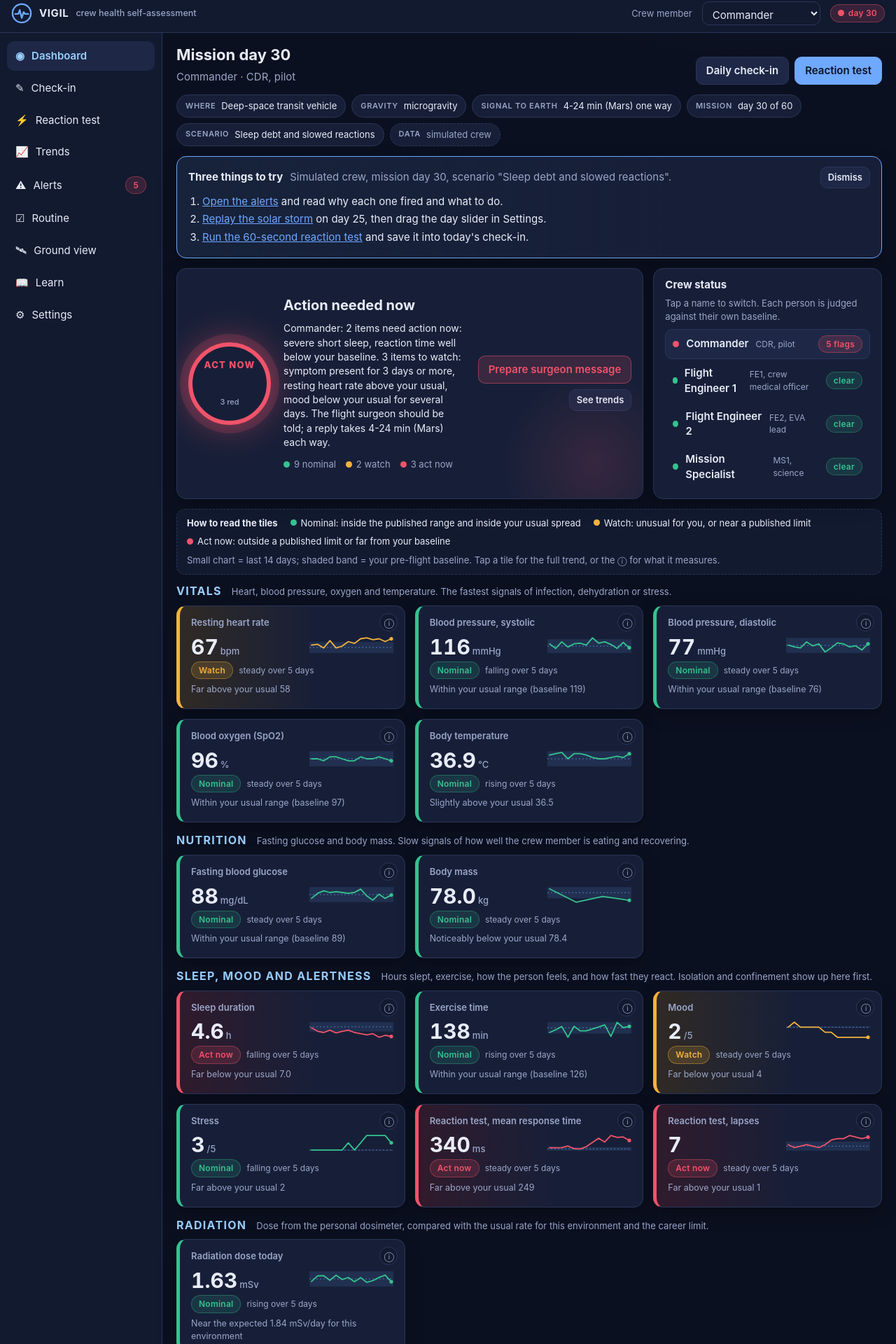
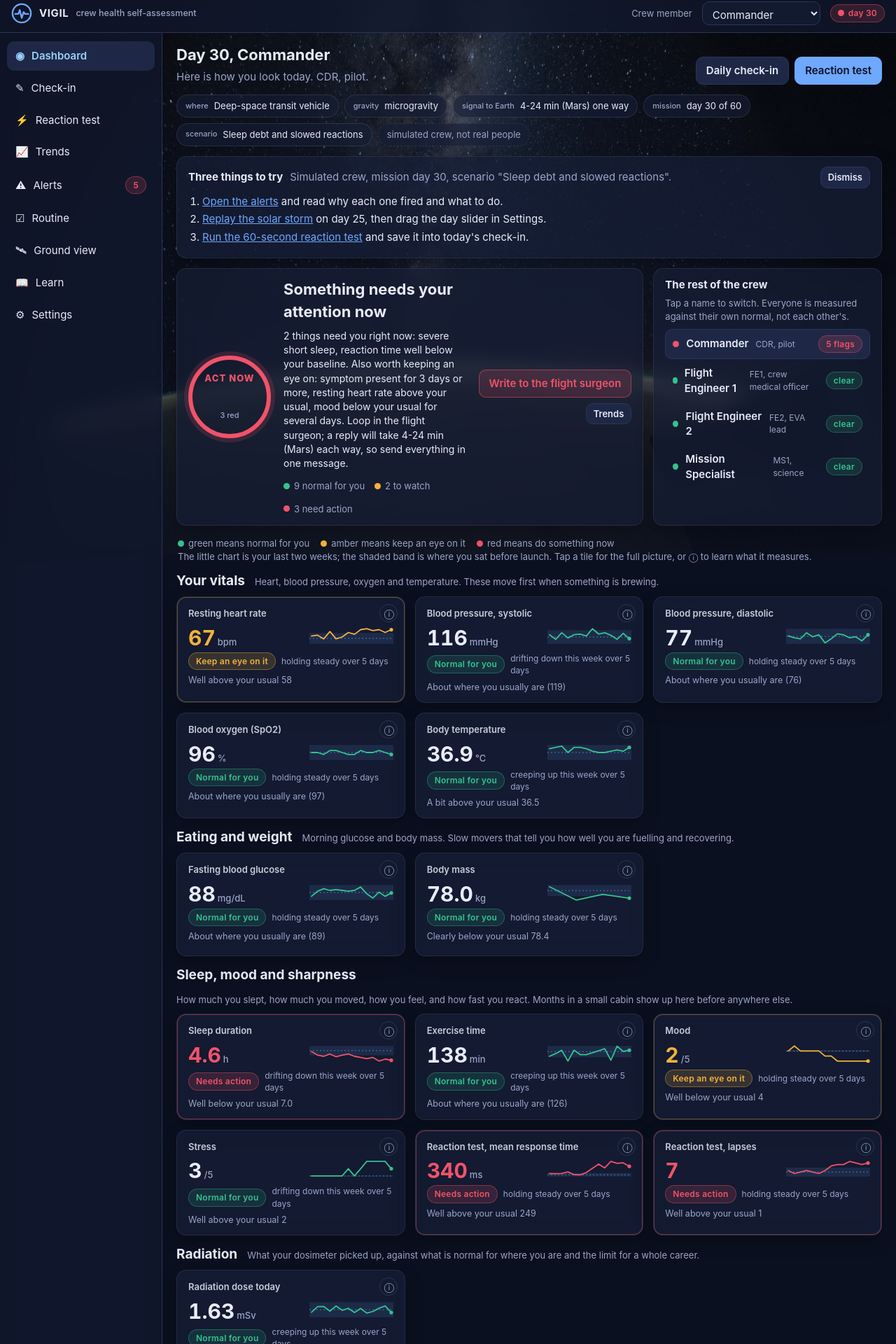
Before and after one commit to victor-andiazabal/victor-andiazabal, a React (Vite) app in the folder vigil/: page / in a window 1280 px wide. Shown: the part 8-1928 px from the top of the page at 70% size. Built offline with nearby package versions, Linux system fonts and the light colour scheme.

Commit message:
Space backdrop, glass panels, and a more human dashboard voice

```diff
--- a/vigil/src/App.tsx
+++ b/vigil/src/App.tsx
@@ -87,7 +87,8 @@ export default function App() {
           </button>
         ))}
         <div className="foot">
-          NASA Space Apps 2026<br />Les Tigres de Bethesda
+          NASA Space Apps 2026<br />Les Tigres de Bethesda<br />
+          <span style={{ opacity: 0.7 }}>Backdrop: NASA, ISS074-E-521637</span>
         </div>
       </nav>
 
--- a/vigil/src/components/Dashboard.tsx
+++ b/vigil/src/components/Dashboard.tsx
@@ -15,33 +15,34 @@ function readTour(): boolean {
 }
 
 const GROUPS: { key: IndicatorDef['group']; title: string; blurb: string }[] = [
-  { key: 'vitals', title: 'Vitals', blurb: 'Heart, blood pressure, oxygen and temperature. The fastest signals of infection, dehydration or stress.' },
-  { key: 'metabolic', title: 'Nutrition', blurb: 'Fasting glucose and body mass. Slow signals of how well the crew member is eating and recovering.' },
-  { key: 'behavioral', title: 'Sleep, mood and alertness', blurb: 'Hours slept, exercise, how the person feels, and how fast they react. Isolation and confinement show up here first.' },
-  { key: 'environment', title: 'Radiation', blurb: 'Dose from the personal dosimeter, compared with the usual rate for this environment and the career limit.' },
+  { key: 'vitals', title: 'Your vitals', blurb: 'Heart, blood pressure, oxygen and temperature. These move first when something is brewing.' },
+  { key: 'metabolic', title: 'Eating and weight', blurb: 'Morning glucose and body mass. Slow movers that tell you how well you are fuelling and recovering.' },
+  { key: 'behavioral', title: 'Sleep, mood and sharpness', blurb: 'How much you slept, how much you moved, how you feel, and how fast you react. Months in a small cabin show up here before anywhere else.' },
+  { key: 'environment', title: 'Radiation', blurb: 'What your dosimeter picked up, against what is normal for where you are and the limit for a whole career.' },
 ];
 
 /** One plain sentence describing where today's value sits against the person's own history. */
 function baselineWords(def: IndicatorDef, value: number | null, z: number | null, baseline: { median: number } | null): string {
   if (value === null || !baseline) return 'No baseline yet';
-  if (z === null) return `Baseline ${fmt(def.id, baseline.median)} ${def.unit}`;
+  if (z === null) return `You usually sit around ${fmt(def.id, baseline.median)} ${def.unit}`;
   const abs = Math.abs(z);
   const dir = z > 0 ? 'above' : 'below';
-  if (abs < 1) return `Within your usual range (baseline ${fmt(def.id, baseline.median)})`;
-  if (abs < 2) return `Slightly ${dir} your usual ${fmt(def.id, baseline.median)}`;
-  if (abs < 3) return `Noticeably ${dir} your usual ${fmt(def.id, baseline.median)}`;
-  return `Far ${dir} your usual ${fmt(def.id, baseline.median)}`;
+  const b = fmt(def.id, baseline.median);
+  if (abs < 1) return `About where you usually are (${b})`;
+  if (abs < 2) return `A bit ${dir} your usual ${b}`;
+  if (abs < 3) return `Clearly ${dir} your usual ${b}`;
+  return `Well ${dir} your usual ${b}`;
 }
 
-const TREND_WORDS = { up: 'rising', down: 'falling', flat: 'steady' } as const;
+const TREND_WORDS = { up: 'creeping up this week', down: 'drifting down this week', flat: 'holding steady' } as const;
 
 function summarySentence(name: string, overall: Level, reds: string[], ambers: string[], surgeon: boolean, delay: string): string {
-  if (overall === 'green') return `${name}: everything is inside published ranges and inside your usual spread today. Keep the routine going.`;
+  if (overall === 'green') return `Nothing stands out today, ${name}. Every number is where it normally is for you and inside the published ranges. Keep doing what you're doing.`;
   const parts: string[] = [];
-  if (reds.length) parts.push(`${reds.length === 1 ? 'One item needs' : `${reds.length} items need`} action now: ${reds.join(', ')}.`);
-  if (ambers.length) parts.push(`${ambers.length === 1 ? 'One item' : `${ambers.length} items`} to watch: ${ambers.join(', ')}.`);
-  parts.push(surgeon ? `The flight surgeon should be told; a reply takes ${delay} each way.` : 'Nothing needs the ground today.');
-  return `${name}: ${parts.join(' ')}`;
+  if (reds.length) parts.push(`${reds.length === 1 ? 'One thing needs you right now' : `${reds.length} things need you right now`}: ${reds.join(', ')}.`);
+  if (ambers.length) parts.push(`${ambers.length === 1 ? 'Worth keeping an eye on' : `Also worth keeping an eye on`}: ${ambers.join(', ')}.`);
+  parts.push(surgeon ? `Loop in the flight surgeon; a reply will take ${delay} each way, so send everything in one message.` : 'Nothing here needs the ground yet.');
+  return parts.join(' ');
 }
 
 export function Dashboard({ go }: { go: (v: View, indicator?: IndicatorId) => void }) {
@@ -67,8 +68,8 @@ export function Dashboard({ go }: { go: (v: View, indicator?: IndicatorId) => vo
     <>
       <div className="page-head">
         <div>
-          <h1>Mission day {settings.currentDay}</h1>
-          <p>{selected.callsign} · {selected.role}</p>
+          <h1>Day {settings.currentDay}, {selected.callsign}</h1>
+          <p>Here is how you look today. {selected.role}.</p>
         </div>
         <div style={{ display: 'flex', gap: 8 }}>
           <button className="btn" onClick={() => go('checkin')}>Daily check-in</button>
@@ -77,12 +78,12 @@ export function Dashboard({ go }: { go: (v: View, indicator?: IndicatorId) => vo
       </div>
 
       <div className="mission-strip" aria-label="Mission context">
-        <span className="chip"><span className="k">Where</span>{env.label}</span>
-        <span className="chip"><span className="k">Gravity</span>{env.gravity}</span>
-        <span className="chip"><span className="k">Signal to Earth</span>{env.commDelay} one way</span>
-        <span className="chip"><span className="k">Mission</span>day {settings.currentDay} of {MAX_MISSION_DAY}</span>
-        <span className="chip"><span className="k">Scenario</span>{scenario.label}</span>
-        <span className="chip muted-chip"><span className="k">Data</span>simulated crew</span>
+        <span className="chip"><span className="k">where</span>{env.label}</span>
+        <span className="chip"><span className="k">gravity</span>{env.gravity}</span>
+        <span className="chip"><span className="k">signal to Earth</span>{env.commDelay} one way</span>
+        <span className="chip"><span className="k">mission</span>day {settings.currentDay} of {MAX_MISSION_DAY}</span>
+        <span className="chip"><span className="k">scenario</span>{scenario.label}</span>
+        <span className="chip muted-chip">simulated crew, not real people</span>
       </div>
 
       {tour && (
@@ -103,34 +104,34 @@ export function Dashboard({ go }: { go: (v: View, indicator?: IndicatorId) => vo
       <div className="grid cols-3" style={{ marginBottom: 14 }}>
         <div className={`panel status-hero hero-${ev.overall}`} style={{ gridColumn: 'span 2' }}>
           <div className={`ring ${ev.overall}`}>
-            <span className="ring-word">{LEVEL_LABEL[ev.overall].toUpperCase()}</span>
+            <span className="ring-word">{ev.overall === 'green' ? 'OK' : ev.overall === 'amber' ? 'WATCH' : 'ACT NOW'}</span>
             <span className="ring-sub">{counts.red ? `${counts.red} red` : counts.amber ? `${counts.amber} amber` : 'all green'}</span>
           </div>
           <div className="meta">
             <span className="big">
-              {ev.overall === 'green' && 'All indicators within your usual range'}
-              {ev.overall === 'amber' && `${ambers.length} item${ambers.length === 1 ? '' : 's'} to watch, nothing urgent`}
-              {ev.overall === 'red' && 'Action needed now'}
+              {ev.overall === 'green' && 'You look fine today'}
+              {ev.overall === 'amber' && `A few things to keep an eye on, nothing urgent`}
+              {ev.overall === 'red' && 'Something needs your attention now'}
             </span>
             <p className="summary">{summarySentence(selected.callsign, ev.overall, reds, ambers, ev.notifySurgeon, env.commDelay)}</p>
             <div className="count-row" aria-label="Indicator counts">
-              <span><span className="dot green" />{counts.green} nominal</span>
-              <span><span className="dot amber" />{counts.amber} watch</span>
-              <span><span className="dot red" />{counts.red} act now</span>
+              <span><span className="dot green" />{counts.green} normal for you</span>
+              <span><span className="dot amber" />{counts.amber} to watch</span>
+              <span><span className="dot red" />{counts.red} need action</span>
             </div>
           </div>
           <div className="actions">
             {ev.notifySurgeon ? (
-              <button className="btn danger" onClick={() => go('alerts')}>Prepare surgeon message</button>
+              <button className="btn danger" onClick={() => go('alerts')}>Write to the flight surgeon</button>
             ) : (
-              <button className="btn" onClick={() => go('alerts')}>Open alerts</button>
+              <button className="btn" onClick={() => go('alerts')}>See the details</button>
             )}
-            <button className="btn sm" onClick={() => go('trends')}>See trends</button>
+            <button className="btn sm" onClick={() => go('trends')}>Trends</button>
           </div>
         </div>
         <div className="panel">
-          <h3>Crew status</h3>
-          <p className="muted" style={{ fontSize: 13, marginBottom: 8 }}>Tap a name to switch. Each person is judged against their own baseline.</p>
+          <h3>The rest of the crew</h3>
+          <p className="muted" style={{ fontSize: 13, marginBottom: 8 }}>Tap a name to switch. Everyone is measured against their own normal, not each other's.</p>
           {evals.map(({ crew: c, ev: e }) => (
             <button
               key={c.id}
@@ -146,13 +147,12 @@ export function Dashboard({ go }: { go: (v: View, indicator?: IndicatorId) => vo
         </div>
       </div>
 
-      <div className="legend">
-        <b>How to read the tiles</b>
-        <span><span className="dot green" /> Nominal: inside the published range and inside your usual spread</span>
-        <span><span className="dot amber" /> Watch: unusual for you, or near a published limit</span>
-        <span><span className="dot red" /> Act now: outside a published limit or far from your baseline</span>
-        <span className="muted">Small chart = last 14 days; shaded band = your pre-flight baseline. Tap a tile for the full trend, or the ⓘ for what it measures.</span>
-      </div>
+      <p className="legend">
+        <span><span className="dot green" /> green means normal for you</span>
+        <span><span className="dot amber" /> amber means keep an eye on it</span>
+        <span><span className="dot red" /> red means do something now</span>
+        <span className="muted">The little chart is your last two weeks; the shaded band is where you sat before launch. Tap a tile for the full picture, or ⓘ to learn what it measures.</span>
+      </p>
 
       {GROUPS.map((g) => (
         <section key={g.key} className="tile-group">
@@ -172,8 +172,8 @@ export function Dashboard({ go }: { go: (v: View, indicator?: IndicatorId) => vo
               const doseWords = (() => {
                 if (s.value === null) return 'No reading today';
                 const r = s.value / env.dailyDoseMsv;
-                if (r < 1.5) return `Near the expected ${env.dailyDoseMsv} mSv/day for this environment`;
-                return `${r.toFixed(1)} times the expected ${env.dailyDoseMsv} mSv/day here`;
+                if (r < 1.5) return `A normal day here (about ${env.dailyDoseMsv} mSv is typical)`;
+                return `${r.toFixed(1)} times a normal day here (${env.dailyDoseMsv} mSv is typical)`;
               })();
               return (
                 <div
@@ -227,10 +227,10 @@ export function Dashboard({ go }: { go: (v: View, indicator?: IndicatorId) => vo
       <div className="grid cols-3" style={{ marginTop: 6 }}>
         <div className="panel" style={{ gridColumn: 'span 2' }}>
           <h3>
-            Alerts <Pill level={ev.overall}>{ev.findings.length}</Pill>
+            What to do about it <Pill level={ev.overall}>{ev.findings.length}</Pill>
           </h3>
-          <p className="muted" style={{ fontSize: 13 }}>Each alert says which rule fired, with the numbers, and what to do. Sources are linked on the Alerts page.</p>
-          {top.length === 0 && <p className="muted">Nothing to flag. Keep the routine going.</p>}
+          <p className="muted" style={{ fontSize: 13 }}>Every flag explains itself: what tripped it, the actual numbers, and the next step. The sources are one tap away on the Alerts page.</p>
+          {top.length === 0 && <p className="muted">Nothing to flag today.</p>}
           {top.map((f) => (
             <div key={f.id} className={`alert ${f.level}`}>
               <div className="head">
@@ -244,7 +244,7 @@ export function Dashboard({ go }: { go: (v: View, indicator?: IndicatorId) => vo
             </div>
           ))}
           {ev.findings.length > top.length && (
-            <button className="btn sm" onClick={() => go('alerts')}>See all {ev.findings.length} alerts</button>
+            <button className="btn sm" onClick={() => go('alerts')}>See all {ev.findings.length}</button>
           )}
         </div>
         <div style={{ display: 'grid', gap: 14, alignContent: 'start' }}>
@@ -252,17 +252,17 @@ export function Dashboard({ go }: { go: (v: View, indicator?: IndicatorId) => vo
             <h3>Today's routine</h3>
             <div className="progress" style={{ marginBottom: 8 }}><span style={{ width: `${(done / tasks.length) * 100}%` }} /></div>
             <p className="muted" style={{ margin: 0 }}>
-              {done} of {tasks.length} tasks done today.{' '}
-              <a href="#" onClick={(e) => { e.preventDefault(); go('routine'); }}>Open routine</a>
+              {done === 0 ? `Nothing ticked off yet, ${tasks.length} things on the list.` : `${done} of ${tasks.length} done.`}{' '}
+              <a href="#" onClick={(e) => { e.preventDefault(); go('routine'); }}>Open the list</a>
             </p>
           </div>
           <div className="panel">
-            <h3>Radiation this mission</h3>
+            <h3>Dose so far this mission</h3>
             <div className={`progress ${dosePct >= 80 ? 'red' : dosePct >= 50 ? 'amber' : ''}`} style={{ marginBottom: 8 }}>
               <span style={{ width: `${dosePct}%` }} />
             </div>
             <p className="muted" style={{ margin: 0 }}>
-              {ev.cumulativeDoseMsv.toFixed(1)} mSv so far, {dosePct.toFixed(1)}% of NASA's 600 mSv career limit. {env.doseNote}
+              {ev.cumulativeDoseMsv.toFixed(1)} mSv, which is {dosePct.toFixed(1)}% of the 600 mSv NASA allows over a whole career. {env.doseNote}
             </p>
           </div>
         </div>
--- a/vigil/src/components/ui.tsx
+++ b/vigil/src/components/ui.tsx
@@ -2,7 +2,7 @@ import { indicatorById } from '../data/indicators';
 import { sourceById } from '../data/sources';
 import type { IndicatorId, Level } from '../lib/types';
 
-export const LEVEL_LABEL: Record<Level, string> = { green: 'Nominal', amber: 'Watch', red: 'Act now' };
+export const LEVEL_LABEL: Record<Level, string> = { green: 'Normal for you', amber: 'Keep an eye on it', red: 'Needs action' };
 
 export function Pill({ level, children }: { level: Level | 'neutral'; children?: React.ReactNode }) {
   return (
--- a/vigil/src/styles.css
+++ b/vigil/src/styles.css
@@ -367,7 +367,7 @@ main { background:
 }
 .status-hero .ring.amber { box-shadow: 0 0 0 8px var(--amber-bg), 0 0 36px rgba(243,178,60,0.35); }
 .status-hero .ring.red { box-shadow: 0 0 0 8px var(--red-bg), 0 0 36px rgba(240,83,106,0.4); animation: pulse 2.4s ease-in-out infinite; }
-.status-hero .ring .ring-word { font-size: 13px; letter-spacing: 0.1em; }
+.status-hero .ring .ring-word { font-size: 13px; letter-spacing: 0.08em; text-align: center; line-height: 1.1; padding: 0 10px; }
 .status-hero .ring .ring-sub { font-size: 11px; font-weight: 500; letter-spacing: 0; color: var(--muted); }
 @keyframes pulse { 0%,100% { box-shadow: 0 0 0 8px var(--red-bg), 0 0 36px rgba(240,83,106,0.4); } 50% { box-shadow: 0 0 0 12px var(--red-bg), 0 0 52px rgba(240,83,106,0.55); } }
 @media (prefers-reduced-motion: reduce) { .status-hero .ring.red { animation: none; } }
@@ -409,3 +409,53 @@ main { background:
 .tile.flipped { background: var(--panel-2); }
 .tile-back p { font-size: 13px; margin: 0 0 6px; }
 .spark { flex: 0 0 auto; }
+
+/* Space backdrop and glass panels */
+body { background: var(--bg); }
+/* Photo lives on a fixed layer so it also stays put on phones, which ignore background-attachment. */
+body::before {
+  content: ''; position: fixed; inset: 0; z-index: -1; pointer-events: none;
+  background:
+    linear-gradient(180deg, rgba(11,16,32,0.28) 0%, rgba(11,16,32,0.62) 45%, rgba(11,16,32,0.86) 100%),
+    url(/space.jpg) center 20% / cover no-repeat var(--bg);
+}
+:root[data-theme='light'] body::before {
+  background:
+    linear-gradient(180deg, rgba(243,245,251,0.78) 0%, rgba(243,245,251,0.9) 40%, rgba(243,245,251,0.97) 100%),
+    url(/space.jpg) center 20% / cover no-repeat var(--bg);
+}
+main { background: none; }
+.topbar, .sidenav, .mobile-nav { background: rgba(18,26,48,0.72); backdrop-filter: blur(14px); -webkit-backdrop-filter: blur(14px); }
+:root[data-theme='light'] .topbar, :root[data-theme='light'] .sidenav, :root[data-theme='light'] .mobile-nav { background: rgba(233,237,247,0.8); }
+.panel { background: rgba(23,31,56,0.66); backdrop-filter: blur(12px); -webkit-backdrop-filter: blur(12px); border-color: rgba(255,255,255,0.08); }
+:root[data-theme='light'] .panel { background: rgba(255,255,255,0.82); border-color: rgba(20,30,60,0.1); }
+.mission-strip .chip { background: rgba(23,31,56,0.6); backdrop-filter: blur(10px); border-color: rgba(255,255,255,0.1); }
+:root[data-theme='light'] .mission-strip .chip { background: rgba(255,255,255,0.75); border-color: rgba(20,30,60,0.12); }
+.mission-strip .chip .k { text-transform: none; letter-spacing: 0; font-weight: 500; }
+
+/* Calmer tiles: no side stripes, colour lives in the number and a dot */
+.tile { border-left-width: 1px; border-left-color: rgba(255,255,255,0.08); }
+.tile.green, .tile.amber, .tile.red { border-left-color: rgba(255,255,255,0.08); background: rgba(23,31,56,0.72); }
+.tile.amber { box-shadow: inset 0 0 0 1px rgba(243,178,60,0.35), var(--shadow); }
+.tile.red { box-shadow: inset 0 0 0 1px rgba(240,83,106,0.45), var(--shadow); }
+.tile.amber .value { color: var(--amber); }
+.tile.red .value { color: var(--red); }
+:root[data-theme='light'] .tile.green, :root[data-theme='light'] .tile.amber, :root[data-theme='light'] .tile.red { background: rgba(255,255,255,0.82); border-left-color: rgba(20,30,60,0.1); }
+.tile .label { color: var(--text); opacity: 0.85; }
+
+.group-head h2 { text-transform: none; letter-spacing: 0; font-size: 19px; color: var(--text); }
+.legend { display: block; border: 0; background: none; padding: 2px 2px 0; margin: 0 0 14px; font-size: 13px; color: var(--muted); }
+.legend > span { margin-right: 16px; }
+.status-hero::after { display: none; }
+.status-hero .ring { box-shadow: 0 0 0 6px var(--green-bg); }
+.status-hero .ring.amber { box-shadow: 0 0 0 6px var(--amber-bg); }
+.status-hero .ring.red { box-shadow: 0 0 0 6px var(--red-bg); animation: none; }
+.status-hero .meta .big { font-size: 22px; }
+.alert { background: rgba(23,31,56,0.6); }
+.alert.red { background: linear-gradient(90deg, var(--red-bg), rgba(23,31,56,0.6) 45%); }
+.alert.amber { background: linear-gradient(90deg, var(--amber-bg), rgba(23,31,56,0.6) 45%); }
+:root[data-theme='light'] .alert { background: rgba(255,255,255,0.82); }
+:root[data-theme='light'] .alert.red { background: linear-gradient(90deg, var(--red-bg), rgba(255,255,255,0.85) 45%); }
+:root[data-theme='light'] .alert.amber { background: linear-gradient(90deg, var(--amber-bg), rgba(255,255,255,0.85) 45%); }
+.disclaimer, .tour, .legend { backdrop-filter: none; }
+.tour { background: rgba(23,31,56,0.72); }
```
Also changed, not shown: vigil/public/space.jpg (added).
